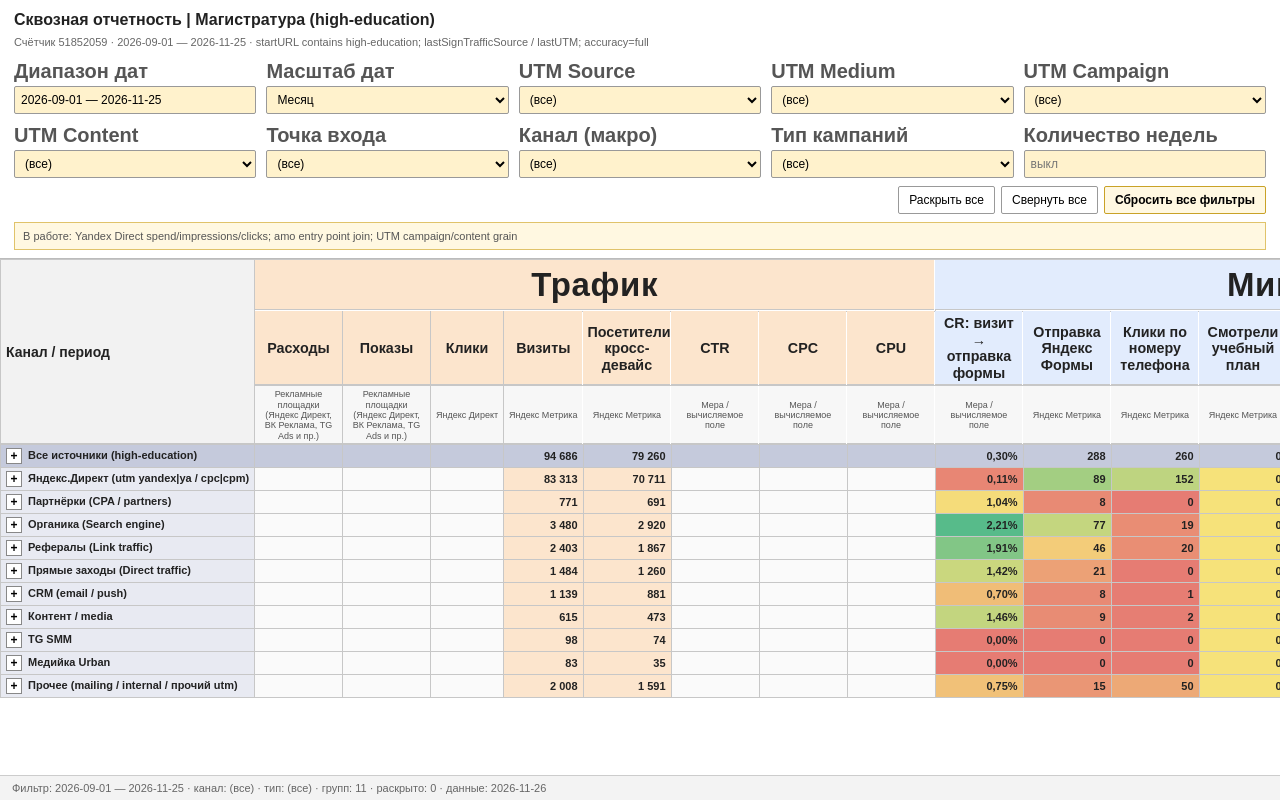
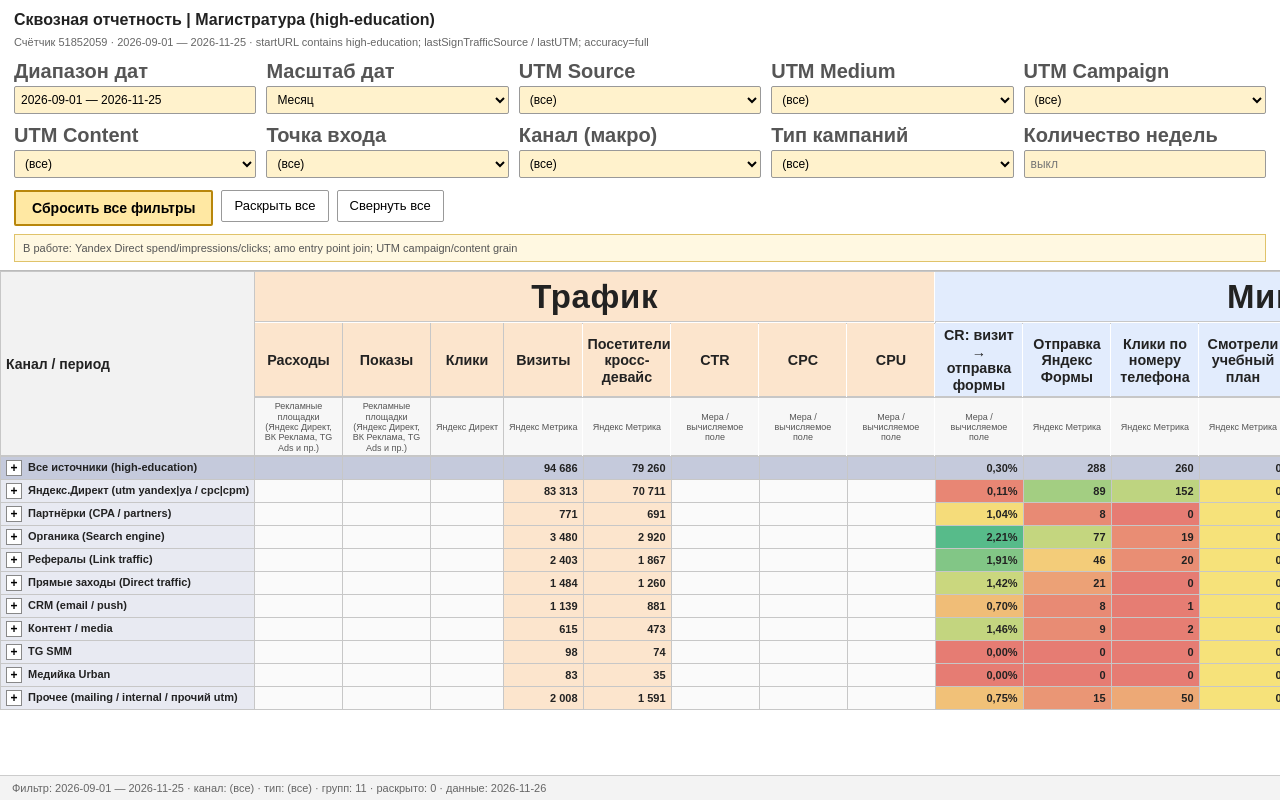
Before and after one commit to victoriasobko1-oss/he-skvoznoy-report, a plain HTML site: page index.html in a window 1280 px wide. Drawn offline with nearby package versions, Linux system fonts and the light colour scheme.

Commit message:
Make reset-filters button visible and force Pages refresh.

```diff
--- a/index.html
+++ b/index.html
@@ -46,15 +46,23 @@ html, body { margin: 0; height: 100%; background: var(--bg); color: var(--text);
 }
 .toolbar .actions {
   grid-column: 1 / -1;
-  display: flex; gap: 6px; justify-content: flex-end;
+  display: flex; flex-wrap: wrap; gap: 8px; justify-content: flex-start;
+  padding-top: 4px;
 }
 .btn {
-  height: 28px; padding: 0 10px; border: 1px solid #999; background: #fff;
-  font: 12px var(--font); cursor: pointer; border-radius: 2px;
+  height: 32px; padding: 0 12px; border: 1px solid #999; background: #fff;
+  font: 13px var(--font); cursor: pointer; border-radius: 2px;
 }
 .btn:hover { border-color: var(--accent); color: var(--accent); }
-.btn-reset { background: #fff8e1; border-color: #c9a227; font-weight: 700; }
-.btn-reset:hover { border-color: #8a6d1a; color: #6b5300; }
+.btn-reset {
+  background: #ffe8a3;
+  border: 2px solid #b8860b;
+  font-weight: 700;
+  font-size: 14px;
+  height: 36px;
+  padding: 0 16px;
+}
+.btn-reset:hover { background: #ffd978; border-color: #8a6d1a; color: #6b5300; }
 
 .hint, .banner { margin: 8px 0 0; padding: 6px 8px; font-size: 11px; border: 1px solid #e0c36a; background: #fff8e1; color: #6b5300; }
 .hint { display: none; }
@@ -195,9 +203,9 @@ tr.hidden { display: none; }
       <div class="group"><label>Тип кампаний</label><select id="campaignType"></select></div>
       <div class="group"><label>Количество недель</label><input type="number" id="weeks" min="1" max="52" placeholder="выкл"/></div>
       <div class="actions">
+        <button type="button" class="btn btn-reset" id="resetFilters">Сбросить все фильтры</button>
         <button type="button" class="btn" id="expandAll">Раскрыть все</button>
         <button type="button" class="btn" id="collapseAll">Свернуть все</button>
-        <button type="button" class="btn btn-reset" id="resetFilters">Сбросить все фильтры</button>
       </div>
     </div>
 
```
